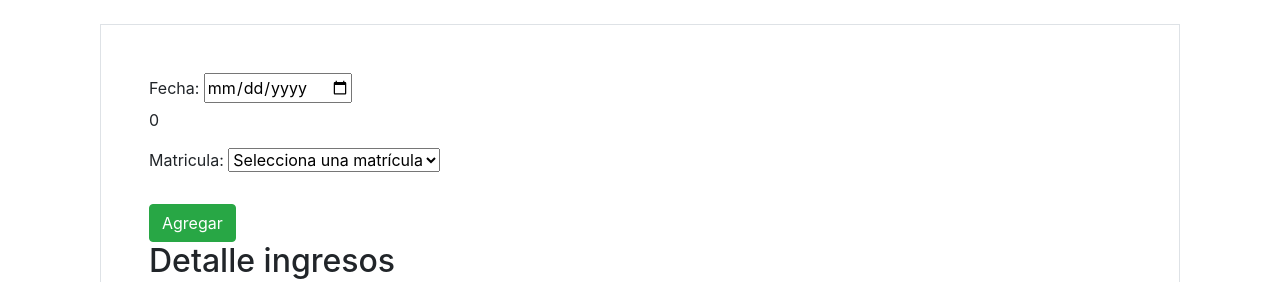
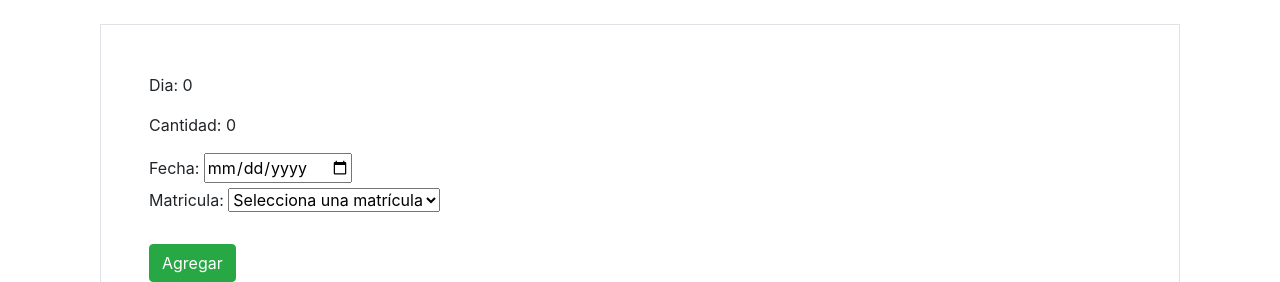
Before and after one commit to AdrianCM21/practico-programacion-IV, a FastAPI app: page /registro in a window 1280 px wide. Shown: the top 282 px of the page. Run offline with FastAPI, Linux system fonts and the light colour scheme; data that the repository does not hold is empty; some libraries are stand-ins or nearby versions.

Commit message:
Cambio parcial

```diff
--- a/main.py
+++ b/main.py
@@ -1,5 +1,6 @@
 from fastapi import FastAPI, Depends, HTTPException, Request, Form
 from fastapi.responses import RedirectResponse
+from fastapi.encoders import jsonable_encoder
 from starlette.status import HTTP_302_FOUND
 from sqlalchemy.orm import Session
 from sqlalchemy import create_engine
@@ -119,16 +120,23 @@ async def read_vehicles(matricula: str = None, marca: str = None, modelo: str =
 # Enpoint para registro de actividad 1
 @app.post("/activity")
 async def guardar_activity(request: Request, db: Session = Depends(get_db)):
+    dia=0
+    cant=0
     form_data = await request.form()
     fechaEnviada = form_data['fecha']
     idVehiculoEnviado  = form_data['matricula']
 
     activityDay = db.query(Activity).filter_by(fecha=fechaEnviada).first()
     if activityDay:
+        cant=activityDay.cantidad + 1
+        dia=activityDay.idIngreso
         Vehiculo = db.query(Vehicle).filter_by(idVehiculo=idVehiculoEnviado).first()
-        activityDay.cantidad = activityDay.cantidad + 1
+        if Vehiculo.idIngresoFk==activityDay.idIngreso:
+            return JSONResponse(content={'msg':'Ya esta registrado','dia':activityDay.idIngreso})
+        activityDay.cantidad = cant
         Vehiculo.idIngresoFk = activityDay.idIngreso
         db.commit()
+
     else:
         activityAdd = Activity(fecha=fechaEnviada,cantidad=1)
         db.add(activityAdd)
@@ -137,13 +145,32 @@ async def guardar_activity(request: Request, db: Session = Depends(get_db)):
         Vehiculo = db.query(Vehicle).filter_by(idVehiculo=idVehiculoEnviado).first()
         Vehiculo.idIngresoFk = activityAdd.idIngreso
         db.commit()
+        cant=activityAdd.cantidad
+        dia=activityAdd.idIngreso
 
 
-    return JSONResponse(content={"Detalles": "No se encontraron Detalles"})
+    return JSONResponse(content={'msg':'Registrado','dia':dia,'cantidad':cant})
 
 
+
+@app.get("/registroget/{id}")
+def resgistro(id:int, db: Session = Depends(get_db) ):
+    vehiculos=db.query(Vehicle).filter_by(idIngresoFk=id).all()
+    return jsonable_encoder(vehiculos)
 
 @app.get("/registro")
 def resgistro(request: Request, db: Session = Depends(get_db) ):
     vehiculos = db.query(Vehicle).all()
     return templates.TemplateResponse("registro.html", {"request": request,"vehiculos":vehiculos})
+
+@app.get("/deleteregistro/{id}")
+def delete_registro(id:int, db: Session = Depends(get_db)):
+
+    vehiculos=db.query(Vehicle).filter_by(idVehiculo=id).first()
+    auxidIngreso=vehiculos.idIngresoFk
+    vehiculos.idIngresoFk=None
+    db.commit()
+    activityDay = db.query(Activity).filter_by(idIngreso=auxidIngreso).first()
+    activityDay.cantidad = activityDay.cantidad - 1
+    db.commit()
+    return JSONResponse(content={'msg':'Eliminado','dia':activityDay.idIngreso})
--- a/models.py
+++ b/models.py
@@ -19,7 +19,7 @@ class Model(Base):
     vehicles = relationship("Vehicle", back_populates="model")
 
 class Activity(Base):
-    __tablename__ = 'activity'
+    __tablename__ = 'activitys'
     idIngreso = Column(Integer, primary_key=True, index=True)
     fecha = Column(String(21), unique=True, index=True)
     cantidad = Column(Integer, default=1)
@@ -33,7 +33,7 @@ class Vehicle(Base):
     matricula = Column(String(50), unique=True, index=True)
     idMarcaFk = Column(Integer, ForeignKey('brands.idMarca'))
     idModeloFk = Column(Integer, ForeignKey('models.idModelo'))
-    idIngresoFk = Column(Integer, ForeignKey('activity.idIngreso'), nullable=True)
+    idIngresoFk = Column(Integer, ForeignKey('activitys.idIngreso'), nullable=True)
     activity = relationship("Activity", back_populates="vehicles", foreign_keys=[idIngresoFk])
     brand = relationship("Brand")
     model = relationship("Model")
--- a/templates/registro.html
+++ b/templates/registro.html
@@ -2,9 +2,10 @@
 
 {% block content %}
 <div class="formRegistro">
+    <p id="contador">Dia: 0</p>
+    <p id="cantidad">Cantidad: 0</p>
     <label for="fecha_registro">Fecha:</label>
     <input type="date" id="fecha_registro" required>
-    <p id="contador">0</p>
 </div>
 <div>
     <label for="matricula">Matricula:</label>
@@ -31,27 +32,42 @@
 </div>
 
 <script>
+    const getVehiculos =(id)=>{
+        $.get(`/registroget/${id}`, function(data, status){
+            const table = $("#vehiclesTable");
+            $("#contador").text('Dia: '+data.dia);
+            $("#cantidad").text('Cantidad: '+data.cantidad);
+            table.html(`
+                <tr>
+                    <th>Matricula</th>
+                    <th>Eliminar</th>
+                </tr>
+                ${data.map(vehicle => `
+                    <tr>
+                        <td>${vehicle.matricula}</td>
+                        <td ><button class="btn-danger"  onclick="deleteRegistro(${vehicle.idVehiculo})">Eliminar</button></td>
+                    </tr>
+                `).join('')}
+            `);
+        });
+    }
+    const deleteRegistro=(id)=>{
+        $.get(`/deleteregistro/${id}`, function(data, status){
+            getVehiculos(data.dia);
+        });
+    }
     $(document).ready(function(){
        $(".btn").click(function(){
            const fecha = $("#fecha_registro").val();
            const matricula = $("#matricula").val();
            console.log( fecha , matricula);
            $.post("/activity",{fecha:fecha,matricula:matricula}, function(data, status){
-               console.log(data,'front')
-            //    $(".card-text").text(data.Detalles);
-            //    const table = $("#vehiclesTable");
-            //     table.html(`
-            //         <tr>
-            //             <th>Matricula</th>
-            //             <th>Eliminar</th>
-            //         </tr>
-            //         ${vehicles.map(vehicle => `
-            //             <tr>
-            //                 <td>${vehicle.matricula}</td>
-            //                 <td><a href="/registro/borrar">-</a></td>
-            //             </tr>
-            //         `).join('')}
-            //     `);
+               if(!(data.msg == 'Ya esta registrado')){
+                    getVehiculos(data.dia);
+                }else{
+                    getVehiculos(data.dia);
+                }
+
            });
        });
    });
```
